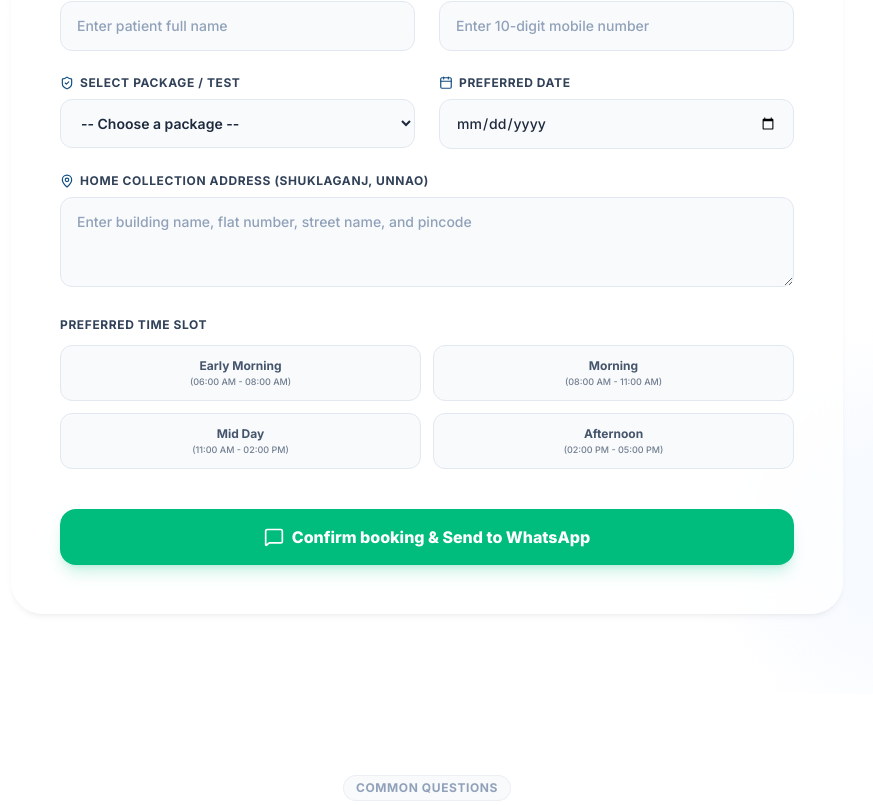
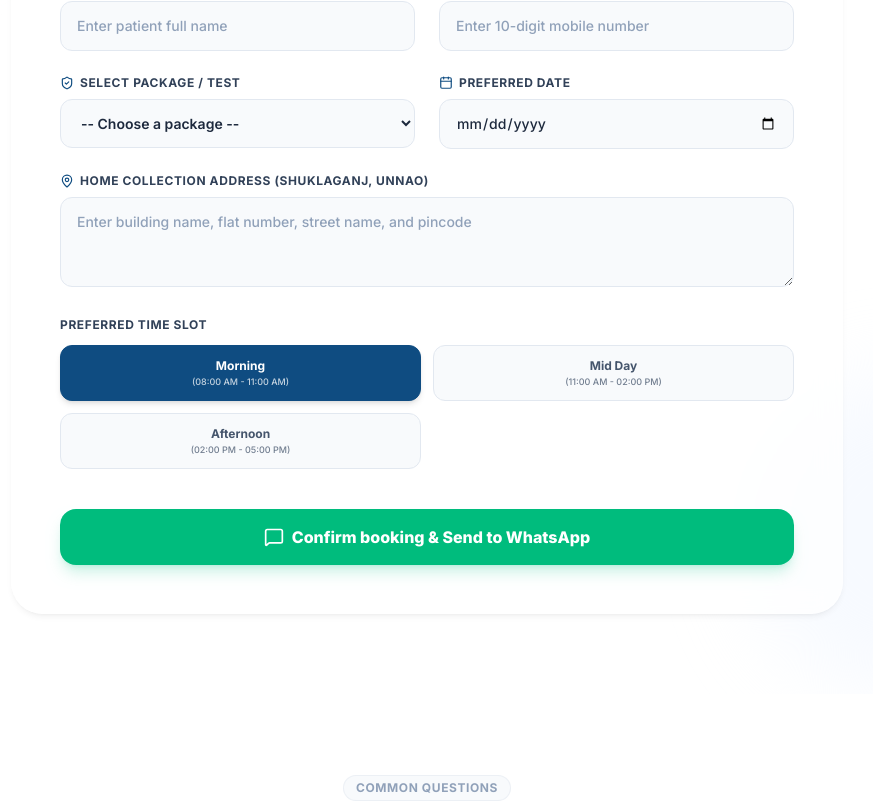
Before and after one commit to aditi280706/kanpur-thyrp, a React (Vite) app: page / in a window 1280 px wide. Shown: the part 11195-12000 px from the top of the page, without its empty margins (213-1086 px from the left). Built offline with nearby package versions, Linux system fonts and the light colour scheme.

Commit message:
feat: change operating hours and booking slots to 8 AM - 5 PM

```diff
--- a/src/components/ContactSection.jsx
+++ b/src/components/ContactSection.jsx
@@ -19,7 +19,7 @@ export default function ContactSection() {
     {
       icon: Clock,
       title: 'Working Hours',
-      value: 'Monday - Sunday: 06:00 AM - 08:00 PM',
+      value: 'Monday - Sunday: 08:00 AM - 05:00 PM',
       href: null,
       actionText: 'Home collection slots available'
     }
--- a/src/components/LeadForm.jsx
+++ b/src/components/LeadForm.jsx
@@ -9,7 +9,7 @@ export default function LeadForm({ selectedPackageFromApp, clearSelectedPackage
     packageId: '',
     address: '',
     date: '',
-    timeSlot: 'Morning (07:00 AM - 11:00 AM)', // Fasting packages are usually done in the morning
+    timeSlot: 'Morning (08:00 AM - 11:00 AM)', // Fasting packages are usually done in the morning
   });
 
   const [errors, setErrors] = useState({});
@@ -33,7 +33,6 @@ export default function LeadForm({ selectedPackageFromApp, clearSelectedPackage
   }, [selectedPackageFromApp]);
 
   const timeSlots = [
-    'Early Morning (06:00 AM - 08:00 AM)',
     'Morning (08:00 AM - 11:00 AM)',
     'Mid Day (11:00 AM - 02:00 PM)',
     'Afternoon (02:00 PM - 05:00 PM)',
```
